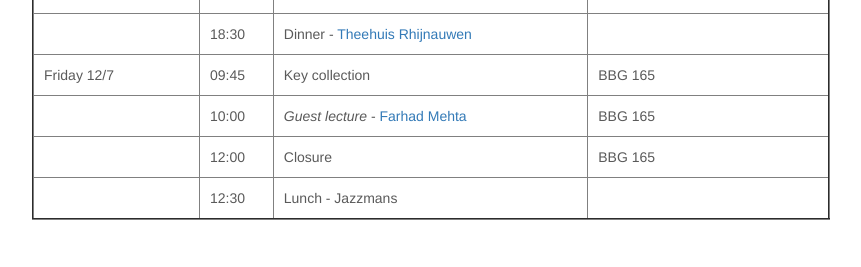
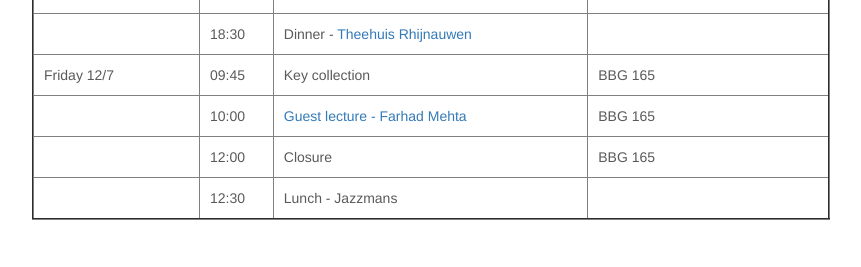
Before and after one commit to uu-afp/uu-afp.github.io, a Jekyll site: the page built from schedule.html, in a window 1280 px wide. Shown: the part 1613-1880 px from the top of the page, without its empty margins (209-1070 px from the left). Built offline with Jekyll 4.4.1, drawn with Linux system fonts in a browser that asks for light colours; nearby versions of some CDN libraries.

```diff
--- a/schedule.html
+++ b/schedule.html
@@ -285,7 +285,7 @@ The preliminary program for this year's summer school is given below.
     <tr>
       <td></td>
       <td>10:00</td>
-      <td><i>Guest lecture</i> - <a href="slides/farhad.pdf">Farhad Mehta</a></td>
+      <td><a href="slides/farhad.pdf">Guest lecture - Farhad Mehta</a></td>
       <td>BBG 165</td>
     </tr>
 
```
